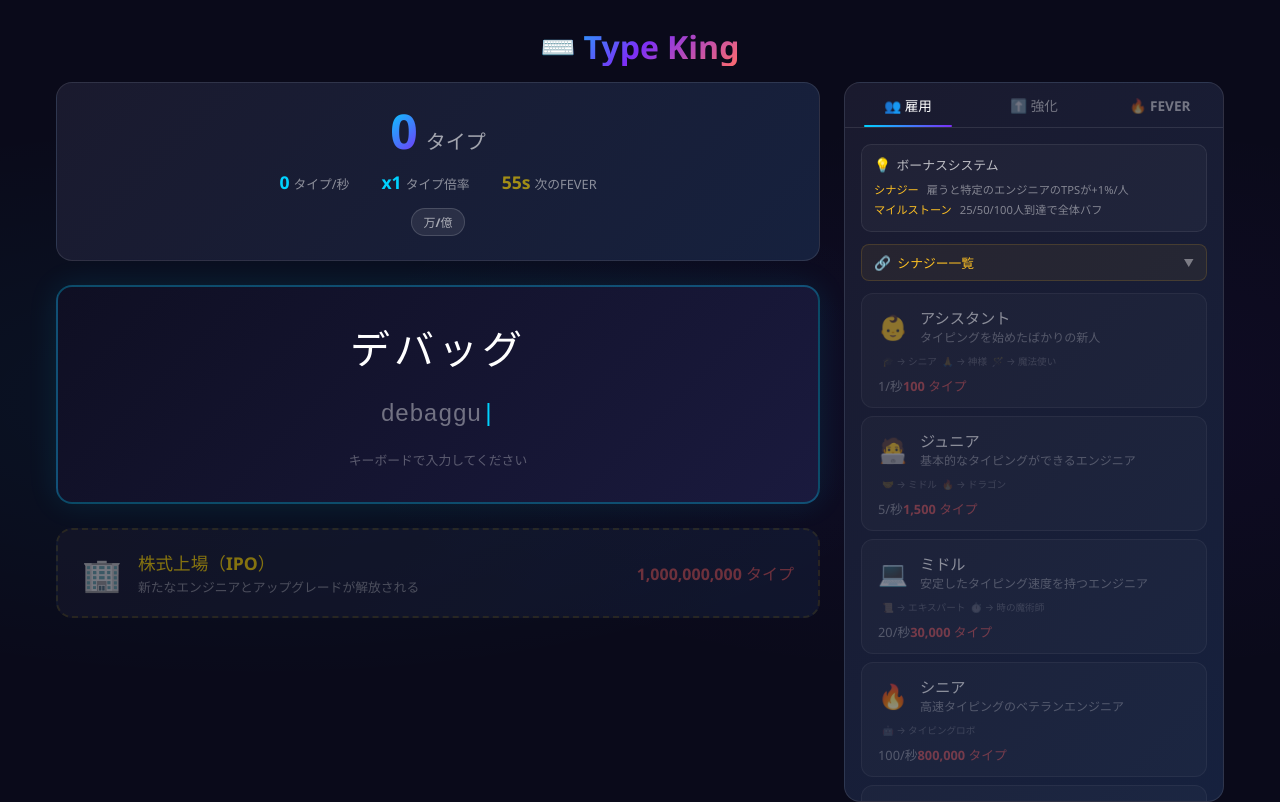
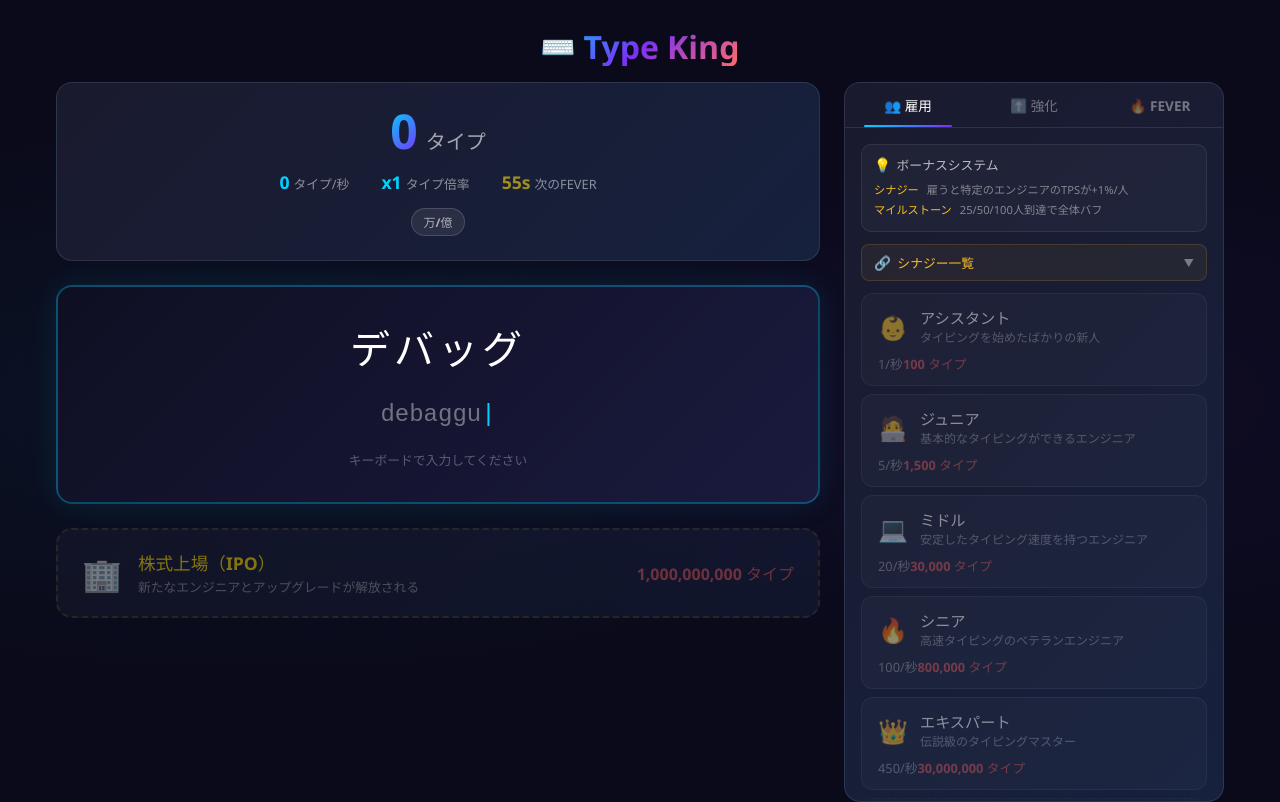
Before and after one commit to Shigeta012103/type-king, a Vue app: page / in a window 1280 px wide. Built offline with nearby package versions, Linux system fonts and the light colour scheme.

Commit message:
fix: カードのシナジー表示を簡素化（バフ先の表示を削除）
かかっているシナジー名と%、合計%のみ表示に変更。

Co-Authored-By: Claude Opus 4.6 (1M context) <noreply@anthropic.com>

```diff
--- a/src/components/EngineerPanel.vue
+++ b/src/components/EngineerPanel.vue
@@ -34,17 +34,6 @@ const engineerItems = computed(() => {
         }
       })
 
-    // このエンジニアがsourceのシナジー（与えるバフ先）
-    const givesSynergies = SYNERGY_PAIRS
-      .filter((p) => p.source === def.id)
-      .map((pair) => {
-        const targetDef = ENGINEER_DEFINITIONS.find((d) => d.id === pair.target)
-        return {
-          name: pair.name,
-          icon: pair.icon,
-          targetName: targetDef?.name ?? '',
-        }
-      })
 
     const nextMilestone = MILESTONES.find((ms) => count < ms.threshold)
 
@@ -57,7 +46,6 @@ const engineerItems = computed(() => {
       effectiveTps,
       locked,
       receivedSynergies,
-      givesSynergies,
       nextMilestone,
     }
   })
@@ -192,7 +180,7 @@ function hire(definitionId: string): void {
               {{ eng.count }}
             </span>
           </div>
-          <!-- 受けるシナジー -->
+          <!-- シナジー -->
           <div class="synergy-info" v-if="eng.synergyBonus > 0">
             <div
               v-for="syn in eng.receivedSynergies.filter(s => s.sourceCount > 0)"
@@ -201,21 +189,11 @@ function hire(definitionId: string): void {
             >
               <span class="synergy-pair-icon" aria-hidden="true">{{ syn.icon }}</span>
               <span class="synergy-pair-name">{{ syn.name }}</span>
-              <span class="synergy-pair-value">{{ syn.sourceCount }}人 +{{ syn.bonus }}%</span>
+              <span class="synergy-pair-value">+{{ syn.bonus }}%</span>
             </div>
             <div class="synergy-total">
-              シナジー合計 +{{ Math.round(eng.synergyBonus * 100) }}%
+              合計 +{{ Math.round(eng.synergyBonus * 100) }}%
             </div>
-          </div>
-          <!-- 与えるシナジー（雇う動機） -->
-          <div class="synergy-gives-info" v-if="eng.givesSynergies.length > 0">
-            <span
-              v-for="syn in eng.givesSynergies"
-              :key="syn.name"
-              class="synergy-gives-tag"
-            >
-              {{ syn.icon }} → {{ syn.targetName }}
-            </span>
           </div>
           <!-- 次のマイルストーン -->
           <div class="next-milestone" v-if="eng.nextMilestone && eng.count > 0">
@@ -543,18 +521,6 @@ function hire(definitionId: string): void {
   margin-top: 0.1rem;
 }
 
-.synergy-gives-info {
-  display: flex;
-  flex-wrap: wrap;
-  gap: 0.3rem;
-  padding: 0 0.25rem;
-}
-
-.synergy-gives-tag {
-  font-size: 0.6rem;
-  color: rgba(255, 255, 255, 0.3);
-}
-
 .next-milestone {
   font-size: 0.65rem;
   color: rgba(255, 215, 0, 0.7);
```
